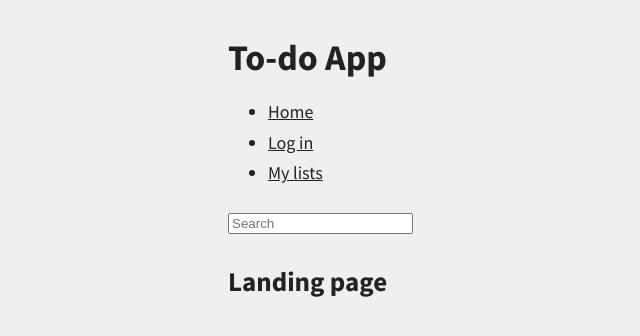
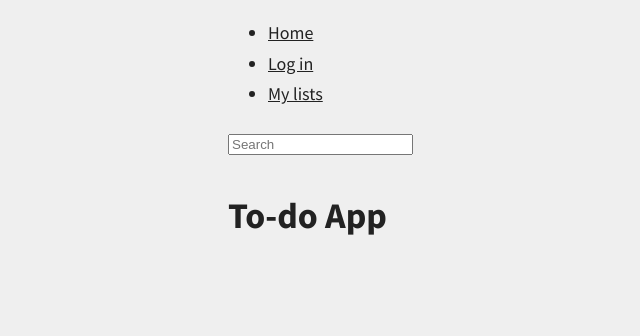
Before and after one commit to murbar/todo-firebase, a React (Create React App) app: page / in a window 1280 px wide. Shown: the top 336 px of the page, without its empty margins (132-772 px from the left). Built offline with nearby package versions, Linux system fonts and the light colour scheme; no server answers.

Commit message:
Move header to landing page

```diff
--- a/src/App.js
+++ b/src/App.js
@@ -2,7 +2,6 @@ import React from 'react';
 import styled from 'styled-components';
 import { BrowserRouter as Router, Route, Switch } from 'react-router-dom';
 import ErrorBoundary from 'components/common/ErrorBoundary';
-import Header from 'components/Header';
 import Navigation from 'components/Navigation';
 import Landing from 'components/pages/Landing';
 import Search from 'components/Search';
@@ -24,7 +23,6 @@ function App() {
   return (
     <ErrorBoundary>
       <Styles>
-        <Header />
         <Router>
           <Navigation />
           <Search />
--- a/src/components/pages/Landing.js
+++ b/src/components/pages/Landing.js
@@ -1,12 +1,13 @@
 import React from 'react';
 import styled from 'styled-components';
+import Header from 'components/Header';
 
 const Styles = styled.div``;
 
 export default function Landing() {
   return (
     <Styles>
-      <h2>Landing page</h2>
+      <Header />
     </Styles>
   );
 }
```
